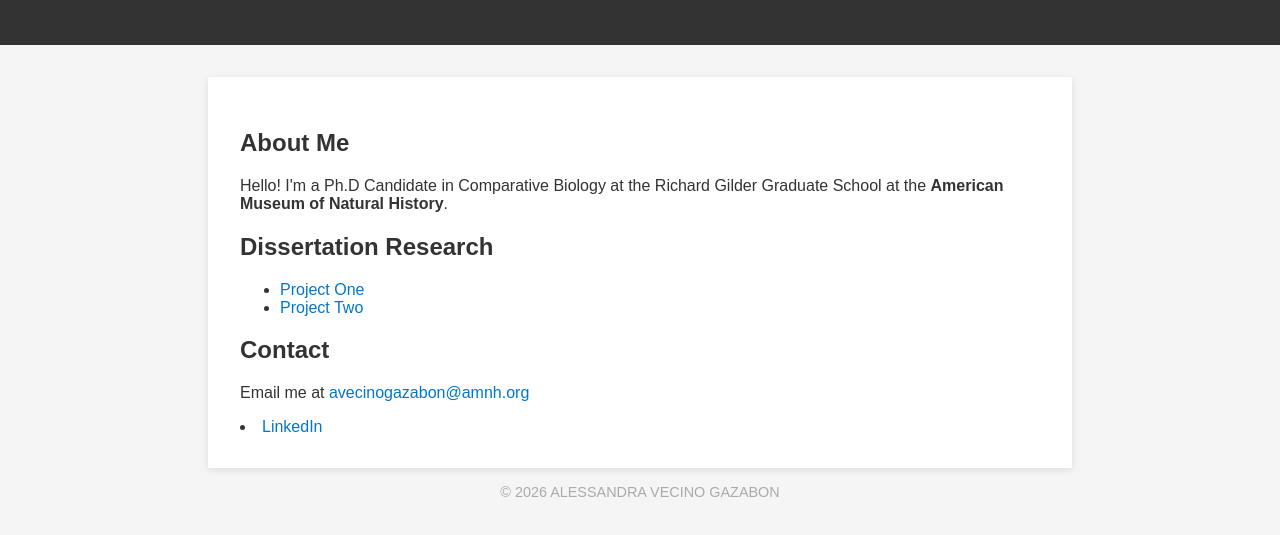
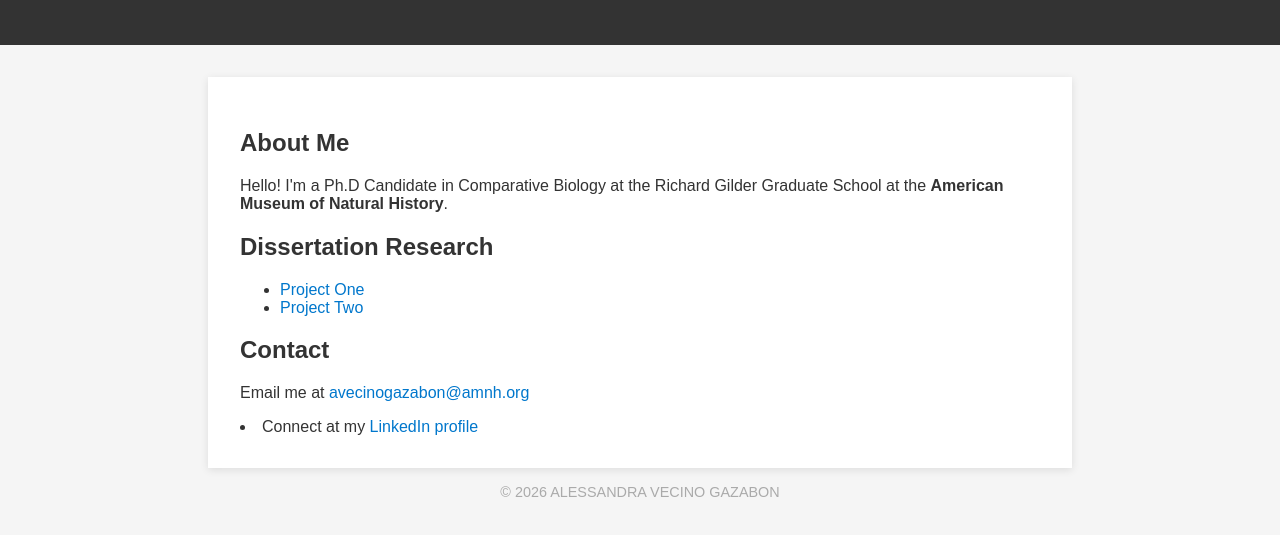
Before and after one commit to aless-vecino/aless-vecino.github.io, a plain HTML site: page index.html in a window 1280 px wide. Shown: the part 133-668 px from the top of the page. Drawn offline with Linux system fonts and the light colour scheme.

Commit message:
Update LinkedIn link text for clarity

```diff
--- a/index.html
+++ b/index.html
@@ -57,7 +57,7 @@
 
   <h2>Contact</h2>
   <p>Email me at <a href="mailto:avecinogazabon@amnh.org">avecinogazabon@amnh.org</a></p>
-  <li><a href="https://www.linkedin.com/in/alessandra-vecino-gazabon/"> LinkedIn</a></li>
+  <li>Connect at my <a href="https://www.linkedin.com/in/alessandra-vecino-gazabon/"> LinkedIn profile</a></li>
 </section>
 
 <footer>
```
